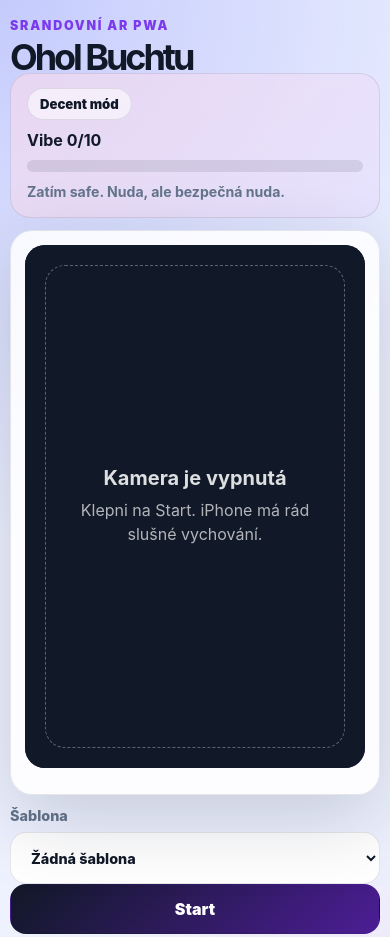
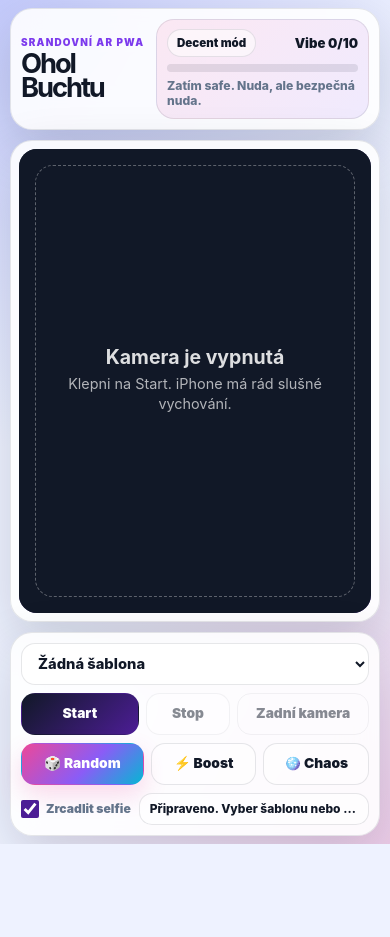
Before and after one commit to Martyparty1988/Oholbuchtu, a website built with Vite: page index.html in a window 390 px wide. Shown: the top 937 px of the page. After the commit the page ends 844 px from the top, so only its background shows below. Built offline with nearby package versions, Linux system fonts and the light colour scheme.

Commit message:
Make PWA layout fit mobile viewport without scrolling

```diff
--- a/src/styles.css
+++ b/src/styles.css
@@ -1,16 +1,17 @@
 :root {
     color-scheme: light dark;
     --bg: #eef2ff;
-    --surface: rgba(255, 255, 255, 0.84);
+    --surface: rgba(255, 255, 255, 0.88);
     --surface-strong: #ffffff;
     --text: #111827;
     --muted: #64748b;
     --border: rgba(15, 23, 42, 0.1);
     --primary: #111827;
     --primary-text: #ffffff;
-    --shadow: 0 24px 80px rgba(15, 23, 42, 0.18);
-    --radius-xl: 28px;
-    --radius-lg: 20px;
+    --shadow: 0 18px 54px rgba(15, 23, 42, 0.16);
+    --radius-xl: 22px;
+    --radius-lg: 18px;
+    --panel-gap: 10px;
     font-family: Inter, ui-sans-serif, system-ui, -apple-system, BlinkMacSystemFont, 'Segoe UI', sans-serif;
 }
 
@@ -18,20 +19,25 @@
     box-sizing: border-box;
 }
 
-html {
+html,
+body {
+    width: 100%;
+    height: 100%;
     min-height: 100%;
+    overflow: hidden;
+    overscroll-behavior: none;
     background: var(--bg);
 }
 
 body {
-    min-height: 100dvh;
     margin: 0;
     color: var(--text);
     background:
-        radial-gradient(circle at top left, rgba(129, 140, 248, 0.38), transparent 34rem),
-        radial-gradient(circle at bottom right, rgba(236, 72, 153, 0.22), transparent 30rem),
+        radial-gradient(circle at top left, rgba(129, 140, 248, 0.38), transparent 28rem),
+        radial-gradient(circle at bottom right, rgba(236, 72, 153, 0.22), transparent 24rem),
         var(--bg);
-    overflow-x: hidden;
+    position: fixed;
+    inset: 0;
 }
 
 body::before {
@@ -52,226 +58,119 @@ select {
     font: inherit;
 }
 
-button {
+button,
+select,
+input {
     -webkit-tap-highlight-color: transparent;
 }
 
 .app-shell {
-    width: min(1120px, 100%);
+    width: min(520px, 100%);
+    height: 100dvh;
     min-height: 100dvh;
     margin: 0 auto;
-    padding: max(18px, env(safe-area-inset-top)) max(14px, env(safe-area-inset-right)) max(18px, env(safe-area-inset-bottom)) max(14px, env(safe-area-inset-left));
+    padding: max(8px, env(safe-area-inset-top)) max(10px, env(safe-area-inset-right)) max(8px, env(safe-area-inset-bottom)) max(10px, env(safe-area-inset-left));
     display: grid;
-    grid-template-rows: auto minmax(0, 1fr);
-    gap: 16px;
+    grid-template-rows: auto minmax(0, 1fr) auto;
+    gap: var(--panel-gap);
+    overflow: hidden;
 }
 
-.hero-card,
-.stage-card {
+.top-panel,
+.stage-card,
+.bottom-panel {
     border: 1px solid var(--border);
-    border-radius: var(--radius-xl);
     background: var(--surface);
     box-shadow: var(--shadow);
     backdrop-filter: blur(18px);
 }
 
-.hero-card {
-    padding: clamp(18px, 4vw, 32px);
+.top-panel {
+    min-height: 0;
+    padding: 10px;
+    border-radius: var(--radius-xl);
     display: grid;
-    grid-template-columns: minmax(0, 1fr) minmax(280px, 440px);
-    gap: clamp(16px, 4vw, 40px);
-    align-items: center;
+    grid-template-columns: 0.74fr 1.26fr;
+    gap: 10px;
+    align-items: stretch;
 }
 
-.hero-copy {
-    text-align: left;
+.brand-block {
+    min-width: 0;
+    display: grid;
+    align-content: center;
+    gap: 4px;
 }
 
 .eyebrow {
-    margin: 0 0 8px;
+    margin: 0;
     color: #7c3aed;
-    font-size: 0.78rem;
-    font-weight: 900;
-    letter-spacing: 0.14em;
+    font-size: 0.62rem;
+    font-weight: 950;
+    letter-spacing: 0.12em;
+    line-height: 1;
     text-transform: uppercase;
 }
 
 h1 {
     margin: 0;
-    max-width: 9ch;
-    font-size: clamp(2.25rem, 7vw, 5rem);
-    line-height: 0.9;
-    letter-spacing: -0.085em;
-}
-
-.lead {
-    max-width: 56ch;
-    margin: 16px 0 0;
-    color: var(--muted);
-    font-size: clamp(1rem, 2vw, 1.16rem);
-    line-height: 1.6;
-}
-
-.mini-badges {
-    display: flex;
-    flex-wrap: wrap;
-    gap: 8px;
-    margin-top: 18px;
-}
-
-.mini-badges span,
-.template-pill {
-    display: inline-flex;
-    align-items: center;
-    min-height: 32px;
-    padding: 0 12px;
-    border: 1px solid var(--border);
-    border-radius: 999px;
-    background: rgba(255, 255, 255, 0.55);
     color: var(--text);
-    font-size: 0.82rem;
-    font-weight: 900;
-}
-
-.controls {
-    display: grid;
-    gap: 14px;
-}
-
-.field {
-    display: grid;
-    gap: 8px;
-    color: var(--muted);
-    font-size: 0.9rem;
-    font-weight: 800;
-    text-align: left;
-}
-
-select {
-    width: 100%;
-    min-height: 52px;
-    padding: 0 16px;
-    border: 1px solid var(--border);
-    border-radius: 16px;
-    color: var(--text);
-    background: var(--surface-strong);
-    cursor: pointer;
-    transition: border-color 160ms ease, box-shadow 160ms ease, transform 160ms ease;
-}
-
-select:hover:not(:disabled) {
-    border-color: rgba(17, 24, 39, 0.28);
-}
-
-select:focus-visible,
-button:focus-visible,
-.toggle input:focus-visible + span {
-    outline: none;
-    box-shadow: 0 0 0 4px rgba(124, 58, 237, 0.18);
-}
-
-.button-row {
-    display: grid;
-    grid-template-columns: 1fr 0.72fr 0.75fr;
-    gap: 10px;
-}
-
-.fun-row {
-    grid-template-columns: 1fr 0.8fr 0.68fr;
-}
-
-.button {
-    min-height: 50px;
-    padding: 0 14px;
-    border: 1px solid var(--border);
-    border-radius: 16px;
-    color: var(--text);
-    background: rgba(255, 255, 255, 0.78);
-    cursor: pointer;
-    font-weight: 900;
-    transition: transform 160ms ease, filter 160ms ease, opacity 160ms ease, box-shadow 160ms ease;
-}
-
-.button.primary {
-    border-color: transparent;
-    color: var(--primary-text);
-    background: linear-gradient(135deg, #111827, #4c1d95);
-}
-
-.button.ghost {
-    background: transparent;
-}
-
-.button.fun {
-    border-color: transparent;
-    color: #fff;
-    background: linear-gradient(135deg, #ec4899, #8b5cf6 55%, #06b6d4);
-    box-shadow: 0 12px 30px rgba(236, 72, 153, 0.24);
-}
-
-.button.fun.ghost {
-    border-color: var(--border);
-    color: var(--text);
-    background: rgba(255, 255, 255, 0.4);
-    box-shadow: none;
-}
-
-.button:hover:not(:disabled) {
-    transform: translateY(-1px) scale(1.01);
-    filter: brightness(1.03);
-}
-
-.button:active:not(:disabled) {
-    transform: translateY(0) scale(0.99);
-}
-
-.button:disabled,
-select:disabled {
-    cursor: not-allowed;
-    opacity: 0.5;
-}
-
-.toggle {
-    display: inline-flex;
-    align-items: center;
-    gap: 10px;
-    color: var(--muted);
-    font-size: 0.92rem;
-    font-weight: 800;
-    text-align: left;
-}
-
-.toggle input {
-    width: 20px;
-    height: 20px;
-    accent-color: #4c1d95;
+    font-size: clamp(1.42rem, 7vw, 2.2rem);
+    line-height: 0.88;
+    letter-spacing: -0.075em;
 }
 
 .fun-panel {
-    padding: 14px 16px;
+    min-width: 0;
+    padding: 9px 10px;
     border: 1px solid var(--border);
-    border-radius: 20px;
+    border-radius: 18px;
     background:
         linear-gradient(135deg, rgba(236, 72, 153, 0.12), rgba(139, 92, 246, 0.12)),
         rgba(255, 255, 255, 0.55);
     display: grid;
-    gap: 10px;
+    gap: 7px;
+}
+
+.fun-panel.compact {
+    align-self: stretch;
 }
 
 .fun-panel-header {
+    min-width: 0;
     display: flex;
     align-items: center;
     justify-content: space-between;
-    gap: 10px;
+    gap: 8px;
+}
+
+.template-pill {
+    min-width: 0;
+    max-width: 58%;
+    min-height: 26px;
+    padding: 0 9px;
+    border: 1px solid var(--border);
+    border-radius: 999px;
+    overflow: hidden;
+    background: rgba(255, 255, 255, 0.55);
+    color: var(--text);
+    font-size: 0.72rem;
+    font-weight: 950;
+    line-height: 26px;
+    text-overflow: ellipsis;
+    white-space: nowrap;
 }
 
 .fun-score {
+    flex: 0 0 auto;
     color: var(--text);
-    font-size: 1rem;
+    font-size: 0.82rem;
+    font-weight: 950;
+    white-space: nowrap;
 }
 
 .vibe-meter {
-    height: 12px;
+    height: 8px;
     overflow: hidden;
     border-radius: 999px;
     background: rgba(15, 23, 42, 0.1);
@@ -288,24 +187,29 @@ select:disabled {
 
 .fun-joke {
     margin: 0;
+    min-height: 2.4em;
     color: var(--muted);
-    font-size: 0.94rem;
-    font-weight: 700;
-    line-height: 1.45;
+    display: -webkit-box;
+    overflow: hidden;
+    font-size: 0.76rem;
+    font-weight: 800;
+    line-height: 1.22;
+    -webkit-line-clamp: 2;
+    -webkit-box-orient: vertical;
 }
 
 .stage-card {
     min-height: 0;
-    padding: 14px;
+    padding: 8px;
+    border-radius: var(--radius-xl);
     display: grid;
-    grid-template-rows: minmax(340px, 1fr) auto;
-    gap: 12px;
 }
 
 .video-container {
     position: relative;
-    min-height: 340px;
+    min-height: 0;
     width: 100%;
+    height: 100%;
     overflow: hidden;
     border-radius: var(--radius-lg);
     background:
@@ -338,53 +242,189 @@ select:disabled {
 
 .empty-state {
     position: absolute;
-    inset: 20px;
+    inset: 16px;
     display: grid;
     place-content: center;
-    gap: 8px;
-    padding: 24px;
+    gap: 7px;
+    padding: 18px;
     border: 1px dashed rgba(255, 255, 255, 0.32);
-    border-radius: 20px;
+    border-radius: 18px;
     color: rgba(255, 255, 255, 0.86);
     text-align: center;
 }
 
 .empty-state strong {
-    font-size: clamp(1.25rem, 4vw, 2rem);
+    font-size: clamp(1.15rem, 5vw, 1.7rem);
+    line-height: 1;
 }
 
 .empty-state span {
-    max-width: 44ch;
+    max-width: 28ch;
     color: rgba(255, 255, 255, 0.68);
-    line-height: 1.5;
+    font-size: 0.9rem;
+    line-height: 1.35;
 }
 
-.hidden {
-    display: none !important;
+.bottom-panel {
+    min-height: 0;
+    padding: 10px;
+    border-radius: var(--radius-xl);
+    display: grid;
+    gap: 8px;
 }
 
-.status-grid {
+.field {
     display: grid;
-    grid-template-columns: minmax(0, 1fr) auto;
-    gap: 12px;
+    gap: 5px;
+    color: var(--muted);
+    font-size: 0.76rem;
+    font-weight: 900;
+    text-align: left;
+}
+
+.compact-field span {
+    display: none;
+}
+
+select {
+    width: 100%;
+    height: 42px;
+    min-height: 42px;
+    padding: 0 12px;
+    border: 1px solid var(--border);
+    border-radius: 14px;
+    color: var(--text);
+    background: var(--surface-strong);
+    cursor: pointer;
+    font-size: 0.92rem;
+    font-weight: 850;
+}
+
+select:hover:not(:disabled) {
+    border-color: rgba(17, 24, 39, 0.28);
+}
+
+select:focus-visible,
+button:focus-visible,
+.toggle input:focus-visible + span {
+    outline: none;
+    box-shadow: 0 0 0 4px rgba(124, 58, 237, 0.18);
+}
+
+.button-row {
+    display: grid;
+    gap: 7px;
+}
+
+.camera-row {
+    grid-template-columns: 1fr 0.72fr 1.12fr;
+}
+
+.fun-row {
+    grid-template-columns: 1fr 0.86fr 0.86fr;
+}
+
+.button {
+    height: 42px;
+    min-height: 42px;
+    padding: 0 10px;
+    border: 1px solid var(--border);
+    border-radius: 14px;
+    color: var(--text);
+    background: rgba(255, 255, 255, 0.78);
+    cursor: pointer;
+    font-size: 0.86rem;
+    font-weight: 950;
+    line-height: 1;
+    transition: transform 160ms ease, filter 160ms ease, opacity 160ms ease, box-shadow 160ms ease;
+}
+
+.button.primary {
+    border-color: transparent;
+    color: var(--primary-text);
+    background: linear-gradient(135deg, #111827, #4c1d95);
+}
+
+.button.ghost {
+    background: transparent;
+}
+
+.button.active-camera {
+    border-color: rgba(236, 72, 153, 0.45);
+    background: rgba(236, 72, 153, 0.13);
+}
+
+.button.fun {
+    border-color: transparent;
+    color: #fff;
+    background: linear-gradient(135deg, #ec4899, #8b5cf6 55%, #06b6d4);
+    box-shadow: 0 10px 24px rgba(236, 72, 153, 0.2);
+}
+
+.button.fun.ghost {
+    border-color: var(--border);
+    color: var(--text);
+    background: rgba(255, 255, 255, 0.4);
+    box-shadow: none;
+}
+
+.button:hover:not(:disabled) {
+    transform: translateY(-1px) scale(1.01);
+    filter: brightness(1.03);
+}
+
+.button:active:not(:disabled) {
+    transform: translateY(0) scale(0.99);
+}
+
+.button:disabled,
+select:disabled {
+    cursor: not-allowed;
+    opacity: 0.5;
+}
+
+.footer-controls {
+    display: grid;
+    grid-template-columns: auto minmax(0, 1fr);
+    gap: 8px;
     align-items: center;
 }
 
-.status,
-.privacy-note {
+.toggle {
+    display: inline-flex;
+    align-items: center;
+    gap: 7px;
+    color: var(--muted);
+    font-size: 0.76rem;
+    font-weight: 900;
+    white-space: nowrap;
+}
+
+.toggle.muted {
+    opacity: 0.45;
+}
+
+.toggle input {
+    width: 18px;
+    height: 18px;
     margin: 0;
-    padding: 12px 14px;
-    border: 1px solid var(--border);
-    border-radius: 16px;
-    color: var(--muted);
-    background: rgba(255, 255, 255, 0.52);
-    font-size: 0.9rem;
-    line-height: 1.45;
+    accent-color: #4c1d95;
 }
 
 .status {
+    min-width: 0;
+    margin: 0;
+    padding: 8px 10px;
+    border: 1px solid var(--border);
+    border-radius: 13px;
+    overflow: hidden;
     color: var(--text);
-    font-weight: 800;
+    background: rgba(255, 255, 255, 0.52);
+    font-size: 0.75rem;
+    font-weight: 850;
+    line-height: 1.2;
+    text-overflow: ellipsis;
+    white-space: nowrap;
 }
 
 .loading {
@@ -393,13 +433,17 @@ select:disabled {
     left: 50%;
     z-index: 20;
     transform: translate(-50%, -50%);
-    padding: 18px 28px;
+    padding: 16px 24px;
     border: 1px solid var(--border);
     border-radius: 18px;
     color: var(--text);
     background: var(--surface-strong);
     box-shadow: var(--shadow);
-    font-weight: 900;
+    font-weight: 950;
+}
+
+.hidden {
+    display: none !important;
 }
 
 .party-mode::before,
@@ -407,14 +451,16 @@ select:disabled {
     opacity: 1;
 }
 
-.party-mode .hero-card,
+.party-mode .top-panel,
 .party-mode .stage-card,
-.chaos-mode .hero-card,
-.chaos-mode .stage-card {
+.party-mode .bottom-panel,
+.chaos-mode .top-panel,
+.chaos-mode .stage-card,
+.chaos-mode .bottom-panel {
     box-shadow:
         0 0 0 1px rgba(255, 255, 255, 0.22),
-        0 0 34px rgba(236, 72, 153, 0.34),
-        0 0 70px rgba(139, 92, 246, 0.28),
+        0 0 30px rgba(236, 72, 153, 0.3),
+        0 0 60px rgba(139, 92, 246, 0.23),
         var(--shadow);
 }
 
@@ -441,54 +487,60 @@ select:disabled {
     }
 }
 
-@media (max-width: 820px) {
-    .app-shell {
-        gap: 12px;
+@media (max-height: 720px) {
+    :root {
+        --panel-gap: 7px;
     }
 
-    .hero-card {
-        grid-template-columns: 1fr;
+    .app-shell {
+        padding-block: max(6px, env(safe-area-inset-top)) max(6px, env(safe-area-inset-bottom));
     }
 
-    .button-row,
-    .fun-row {
-        grid-template-columns: 1fr;
+    .top-panel,
+    .bottom-panel {
+        padding: 8px;
     }
 
-    .status-grid {
-        grid-template-columns: 1fr;
+    .fun-panel {
+        gap: 5px;
+        padding: 7px 8px;
     }
 
-    .stage-card {
-        grid-template-rows: minmax(360px, 62dvh) auto;
+    .fun-joke {
+        min-height: 1.2em;
+        -webkit-line-clamp: 1;
+    }
+
+    select,
+    .button {
+        height: 38px;
+        min-height: 38px;
+    }
+
+    .footer-controls {
+        display: none;
     }
 }
 
-@media (max-width: 480px) {
-    .app-shell {
-        padding-inline: 10px;
+@media (max-width: 360px) {
+    .camera-row,
+    .fun-row {
+        grid-template-columns: 1fr 1fr 1fr;
     }
 
-    .hero-card,
-    .stage-card {
-        border-radius: 22px;
+    .button {
+        font-size: 0.78rem;
+        padding-inline: 6px;
     }
 
-    .hero-card {
-        padding: 18px;
+    .template-pill {
+        max-width: 52%;
     }
+}
 
-    .lead,
-    .privacy-note,
-    .status,
-    .toggle,
-    .fun-joke {
-        font-size: 0.88rem;
-    }
-
-    .fun-panel-header {
-        align-items: flex-start;
-        flex-direction: column;
+@media (min-width: 760px) and (min-height: 760px) {
+    .app-shell {
+        width: min(560px, 100%);
     }
 }
 
@@ -500,7 +552,7 @@ select:disabled {
         --text: #f8fafc;
         --muted: #cbd5e1;
         --border: rgba(255, 255, 255, 0.12);
-        --shadow: 0 24px 80px rgba(0, 0, 0, 0.45);
+        --shadow: 0 20px 70px rgba(0, 0, 0, 0.45);
     }
 
     .button {
@@ -510,8 +562,6 @@ select:disabled {
     .button.fun.ghost,
     .fun-panel,
     .status,
-    .privacy-note,
-    .mini-badges span,
     .template-pill {
         background: rgba(15, 23, 42, 0.58);
     }
```
